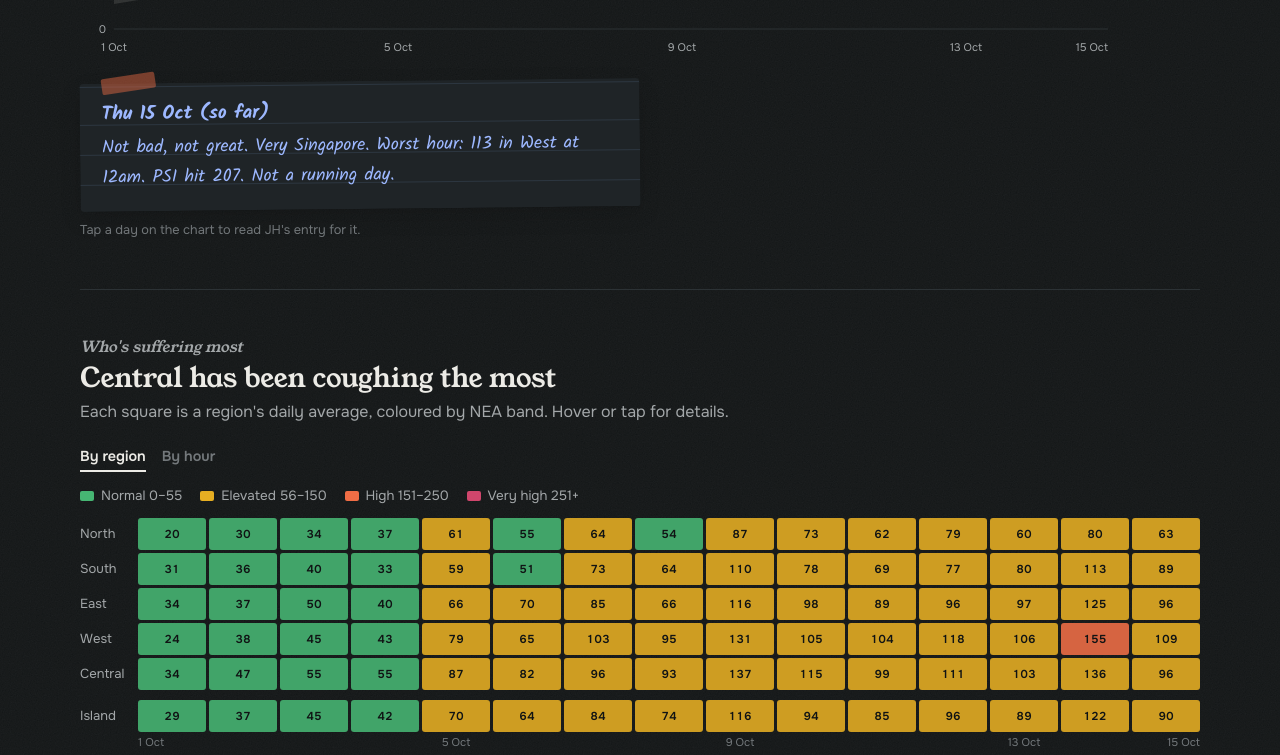
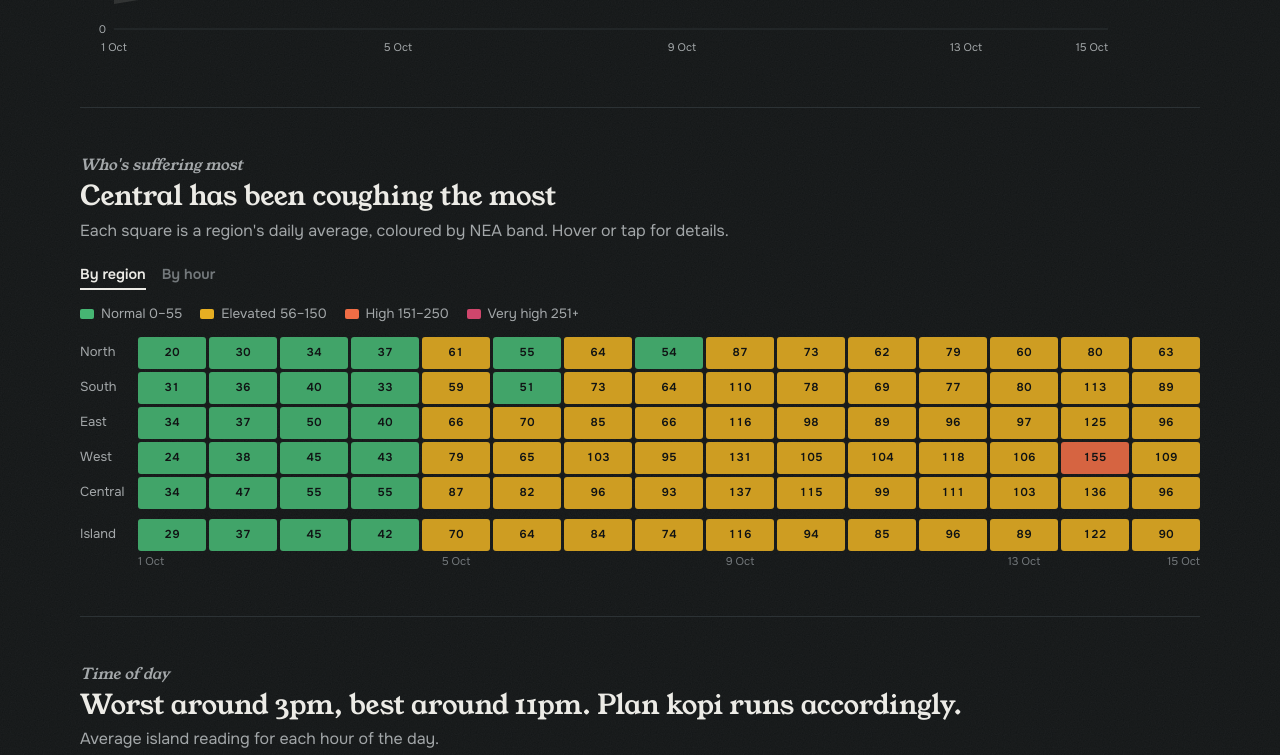
Before and after one commit to jinghuanglim/haze-watch, a plain HTML site: page index.html in a window 1280 px wide. Shown: the part 1629-2384 px from the top of the page. Drawn offline with nearby package versions, Linux system fonts and the light colour scheme.

Commit message:
Remove daily diary; sign-off at 12am
Co-Authored-By: Claude Opus 5.5 <noreply@anthropic.com>
Claude-Session: https://claude.ai/code/session_01TahQw9EU6x8FDmERhQYByt

```diff
--- a/index.html
+++ b/index.html
@@ -234,14 +234,6 @@ button:focus-visible,select:focus-visible,input:focus-visible{outline:2px solid
 .psi .info{width:20px;height:20px;border-radius:50%;border:1px solid var(--line);background:transparent;color:var(--muted);font:600 .72rem/1 var(--f-body);cursor:pointer;padding:0}
 .psi .info[aria-expanded="true"]{background:var(--ink);color:var(--bg);border-color:var(--ink)}
 .psinote{flex-basis:100%;font-size:.8rem;color:var(--muted);line-height:1.45}
-/* diary card */
-.diary{margin-top:22px;max-width:560px;background:var(--paper);border-radius:4px;padding:16px 20px 18px 22px;transform:rotate(-.6deg);
-  box-shadow:0 1px 0 rgba(0,0,0,.04),0 8px 22px rgba(0,0,0,.12);position:relative;
-  background-image:repeating-linear-gradient(to bottom,transparent 0 29px,var(--rule) 29px 30px);background-position:0 12px}
-.diary::before{content:"";position:absolute;left:22px;top:-8px;width:54px;height:16px;background:color-mix(in srgb,var(--tint) 45%,transparent);transform:rotate(-8deg);border-radius:2px}
-.diary h3{margin:0 0 4px;font:700 1.2rem/30px var(--f-hand);color:var(--pen)}
-.diary p{font:400 1.12rem/30px var(--f-hand);color:var(--pen)}
-.diary-hint{font-size:.8rem;color:var(--faint);margin-top:12px}
 /* footer sign-off */
 .sign{font:700 1.5rem/1.2 var(--f-hand);color:var(--pen);transform:rotate(-1.2deg);transform-origin:left;margin-bottom:4px}
 .why{font-size:.92rem;color:var(--ink);max-width:62ch}
@@ -381,8 +373,6 @@ footer a{color:var(--ink)}
       <span><span class="dot" style="background:var(--muted)"></span>Worst hour</span>
     </div>
     <div class="chart" id="daily"></div>
-    <div class="diary" id="diary" aria-live="polite"></div>
-    <p class="diary-hint">Tap a day on the chart to read JH's entry for it.</p>
   </section>
 
   <hr class="rule">
@@ -418,7 +408,7 @@ footer a{color:var(--ink)}
   </section>
 
   <footer>
-    <p class="sign">Made by JH, mostly at 1am 🌫️</p>
+    <p class="sign">Made by JH, mostly at 12am 🌫️</p>
     <p class="why">Why I made this: I wanted to know if I could go for a run without checking three different apps. Now I check one page, and it judges me.</p>
     <ul class="disclaim">
       <li>Not medical advice. I'm a haze enthusiast, not a doctor.</li>
@@ -813,23 +803,6 @@ $("hmHead").textContent = `${REG[worstReg].name} has been coughing the most`;
 $("diHead").textContent = `Worst around ${fmtHour(peakHr)}, best around ${fmtHour(lowHr)}. Plan kopi runs accordingly.`;
 $("foot").textContent = `${hours.length} hourly readings since ${fmtDay(days[0].d)}.`;
 
-/* ---------- diary entries ---------- */
-const DIARY = [
-  ["Blue sky day. Lungs very happy.","Clean air! Went out like a normal human.","Proper fresh air. Rare, so I savoured it."],
-  ["Meh air. Kept the run short.","Hazy-ish all day. Windows half shut.","Not bad, not great. Very Singapore."],
-  ["Thick haze. Mask on, run cancelled.","Smelled like someone's BBQ all day.","Air purifier working overtime. MVP."],
-  ["Stayed home. The air was not it.","Haze so thick I could chew it.","Did not leave the house. No regrets."]
-];
-const psiDayMax = d => { let m=null; hours.forEach(h=>{ if(h.d===d){ const p=PSI.get(h.t); if(p){ const v=Math.max(...p); if(m===null||v>m) m=v; } } }); return m; };
-function setDiary(i){
-  const d = days[i], prev = days[i-1], n = hours.filter(h=>h.d===d.d).length;
-  const bi = bandIx(d.avg), seed = [...d.d].reduce((s,c)=>s+c.charCodeAt(0),0);
-  const parts = [DIARY[bi][seed % DIARY[bi].length], `Worst hour: ${d.peak} in ${REG[d.peakReg].name} at ${fmtHour(+d.peakT.slice(11,13))}.`];
-  if(prev && n>=24){ const ch=(d.avg-prev.avg)/prev.avg; if(ch>.2) parts.push("Worse than yesterday, sian."); else if(ch<-.2) parts.push("Better than yesterday. Small wins."); }
-  const pm = psiDayMax(d.d); if(pm>300) parts.push("PSI went hazardous. Stay in!"); else if(pm>200) parts.push(`PSI hit ${pm}. Not a running day.`); else if(pm>100) parts.push("PSI was in the Unhealthy range.");
-  $("diary").innerHTML = `<h3>${fmtWeekday(d.d)} ${fmtDay(d.d)}${n<24?" (so far)":""}</h3><p>${parts.join(" ")}</p>`;
-}
-
 /* ---------- now panel + map ---------- */
 const today = sgDate(), yday = (()=>{ const t=new Date(today+"T00:00:00Z"); t.setUTCDate(t.getUTCDate()-1); return t.toISOString().slice(0,10); })();
 const dayName = d => `${d===today?"Today":d===yday?"Yesterday":fmtWeekday(d)}, ${fmtDay(d)}`;
@@ -965,8 +938,6 @@ function drawDaily(){
     tip.innerHTML=`<b>${fmtDay(d.d)}</b><br>Island average ${Math.round(d.avg)}<br>Regions ${Math.round(d.lo)}–${Math.round(d.hi)}<br>Worst hour ${d.peak} · ${REG[d.peakReg].name}, ${fmtHour(+d.peakT.slice(11,13))}`;
   };
   hit.addEventListener("pointermove",move); hit.addEventListener("pointerdown",move);
-  hit.addEventListener("click", e=>{ const r=svg.getBoundingClientRect(), sx=(e.clientX-r.left)/r.width*W;
-    setDiary(Math.max(0,Math.min(days.length-1,Math.round((sx-L)/((W-L-R)/Math.max(1,days.length-1)))))); });
   hit.addEventListener("pointerleave",()=>{ tip.hidden=true; cross.setAttribute("opacity",0); });
 }
 
@@ -1054,9 +1025,7 @@ function drawDiurnal(){
 }
 
 /* ---------- draw ---------- */
-let DIARY_I = window.__diaryI ?? days.length-1; if(DIARY_I>days.length-1) DIARY_I=days.length-1;
-const _setDiary = setDiary; setDiary = i => { DIARY_I = window.__diaryI = i; _setDiary(i); };
-function drawAll(){ renderNow(cur); syncControls(cur); drawDaily(); drawHeat(); drawDiurnal(); setDiary(DIARY_I); if(LAST_MOOD>=0) setSky(LAST_MOOD); }
+function drawAll(){ renderNow(cur); syncControls(cur); drawDaily(); drawHeat(); drawDiurnal(); if(LAST_MOOD>=0) setSky(LAST_MOOD); }
 drawAll();
 window.__draw=drawAll; window.__charts=()=>{ drawDaily(); drawDiurnal(); fitHeat(); }; window.__font=()=>renderNow(cur);
 window.__latest=last.t;
```
